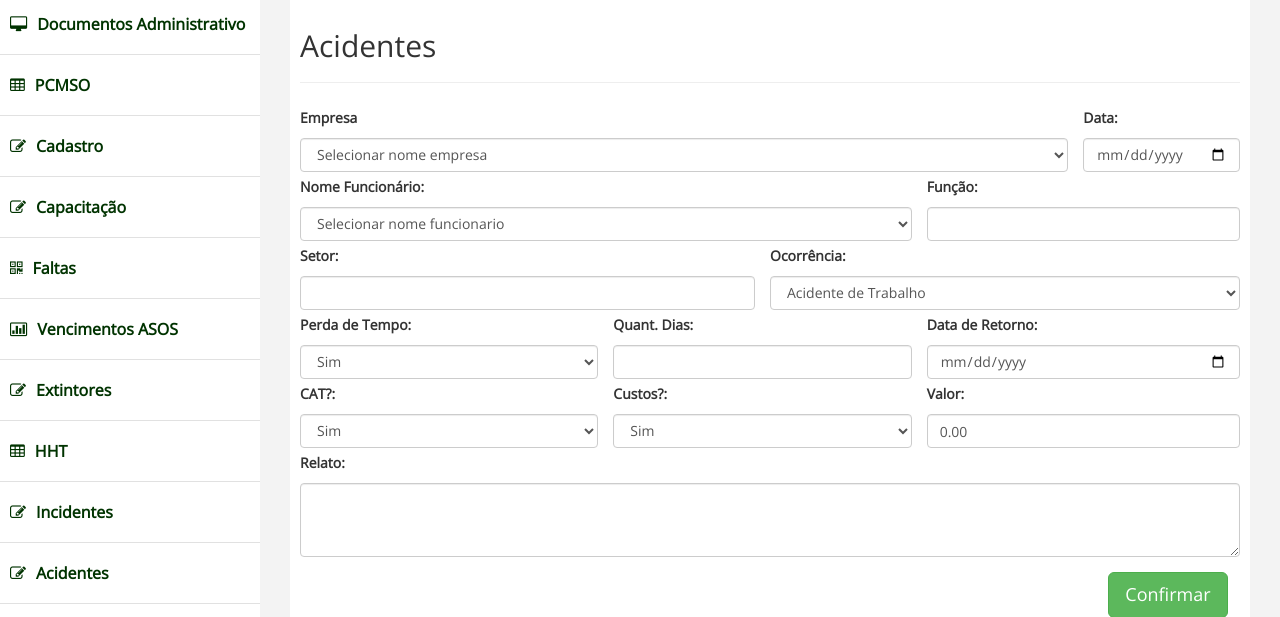
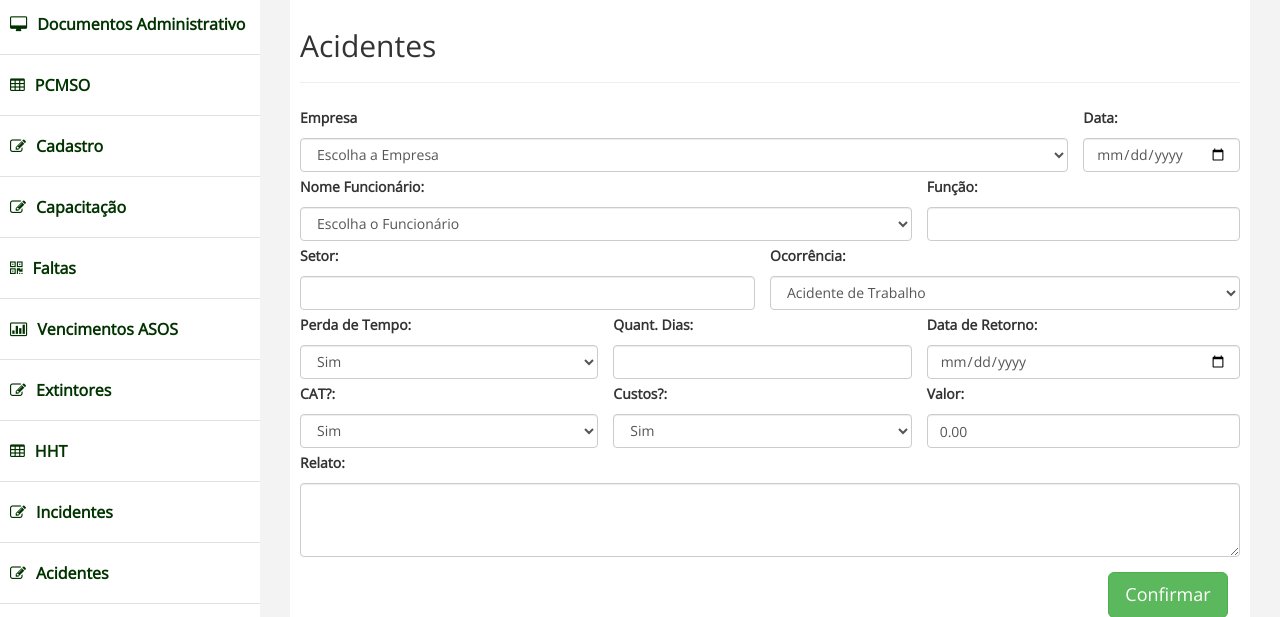
Before and after one commit to Tesshim/ELC, a PHP site: page /cadastro_acidente.php in a window 1280 px wide. Shown: the part 106-723 px from the top of the page. Run offline with PHP 8.4, Linux system fonts and the light colour scheme; data that the repository does not hold is empty.

Commit message:
Cadastro acidentes completo

```diff
--- a/Banco de dados/ELC.sql
+++ b/Banco de dados/ELC.sql
@@ -123,6 +123,7 @@ CREATE TABLE Acidente (
  Quant_Dias_Acidente INT NOT NULL,
  Data_de_Retorno DATE NOT NULL,
  CAT VARCHAR(3) NOT NULL,
+ Custos VARCHAR(3) NOT NULL,
  Valor_Acidente NUMERIC(15,2) NOT NULL,
  Relato_Acidente VARCHAR(200)
 );
--- a/cadastro_acidente.php
+++ b/cadastro_acidente.php
@@ -48,137 +48,120 @@
      </div>
      <!-- /. ROW  -->
 
-     <form >
+     <form action="inserir_cadastro_acidente.php" method="POST">
      <div class="row">
       <div class="col-md-12" >
         <div class="form-group" >
 
 
-        <span class="col-md-10" style="padding-left: 0px;">
-        <label>Empresa</label>
+          <span class="col-md-10" style="padding-left: 0px;">
+          <label for="cnpj_empresa">Empresa</label>
+            <select name="cnpj_empresa" id="cnpj_empresa" class="form-control">
+              <option value="">Escolha a Empresa</option>
+              <?php
+              require_once('data_base_conection.php');
+              $sql="SELECT * FROM cadastro_empresa;";
+              $objDb = new db();
+              $link = $objDb->conecta_mysql();
+              $resultado= mysqli_query($link, $sql);
+              while ($row = mysqli_fetch_assoc($resultado)) {
 
-            <select id="grau" class="form-control">
-              <option value="1">Selecionar nome empresa</option>
-              <option value="2">2</option>
-              <option value="3">3</option>
-              <option value="4">4</option>
+                echo '<option value="'.$row['CNPJ_Empresa'].'">'.$row['Nome_Fantasia'].'</option>';
+              }
 
+              ?>
             </select>
           </span>
 
            <span class="col-md-2" style="padding-left: 0px; padding-right: 0px" >
-            <label for="Identidade">Data:</label>
-            <input type="date"  class="form-control" name="Identidade" id="Identidade">
+            <label for="Data_Acidente">Data:</label>
+            <input type="date"  class="form-control" name="Data_Acidente" id="Data_Acidente">
           </span>
 
 
           <span class="col-md-8" style="padding-left: 0px; " >
-            <label for="Identidade">Nome Funcionário:</label>
-            <select id="grau" class="form-control">
-              <option value="1">Selecionar nome funcionario</option>
-              <option value="2">2</option>
-              <option value="3">3</option>
-              <option value="4">4</option>
+           <label for="nome_func">Nome Funcionário:</label>
+           <select name="cpf" id="nome_func" class="form-control">
+            <option >Escolha o Funcionário</option>
+          </select>
+        </span>
 
-            </select>
+          <span class="col-md-4" style="padding-left: 0px;  padding-right: 0px;" >
+            <label for="Funcao_Func">Função:</label>
+            <input type="text"  class="form-control" name="Funcao_Func" id="Funcao_Func">
           </span>
 
-
-          <span class="col-md-4" style="padding-left: 0px;  padding-right: 0px;" >
-            <label for="Identidade">Função:</label>
-            <input type="text"  class="form-control" name="Identidade" id="Identidade">
-          </span>
-
-
           <span class="col-md-6" style="padding-left: 0px; " >
-            <label for="Identidade">Setor:</label>
-            <input type="text"  class="form-control" name="Identidade" id="Identidade">
+            <label for="Setor_Func">Setor:</label>
+            <input type="text"  class="form-control" name="Setor_Func" id="Setor_Func">
           </span>
 
          <span class="col-md-6" style="padding-left: 0px; padding-right: 0px;" >
             <label for="Identidade">Ocorrência:</label>
-            <select id="grau" class="form-control">
-              <option value="1">Acidente de Trabalho</option>
-              <option value="2">Acidentes de Percurso</option>
-              <option value="3">Acidente Fora da Empresa</option>
+            <select id="grau"  name="Ocorrencia_Acidente" class="form-control">
+              <option value="Acidente de Trabalho">Acidente de Trabalho</option>
+              <option value="Acidentes de Percurso">Acidentes de Percurso</option>
+              <option value="Acidente Fora da Empresa">Acidente Fora da Empresa</option>
 
             </select>
           </span>
 
         <span class="col-md-4" style="padding-left: 0px;  " >
-            <label for="Identidade">Perda de Tempo:</label>
-            <select id="grau" class="form-control">
-              <option value="1">Sim</option>
-              <option value="2">Não</option>
+            <label for="Perda_de_Tempo">Perda de Tempo:</label>
+            <select id="Perda_de_Tempo" name="Perda_de_Tempo" class="form-control">
+              <option value="Sim">Sim</option>
+              <option value="Nao">Não</option>
+            </select>
+          </span>
+
+          <span class="col-md-4" style="padding-left: 0px;  " >
+            <label for="Quant_Dias_Acidente">Quant. Dias:</label>
+            <input type="number"  class="form-control" name="Quant_Dias_Acidente" id="Quant_Dias_Acidente">
+          </span>
+
+
+          <span class="col-md-4" style="padding-left: 0px;  padding-right: 0px;" >
+            <label for="Data_de_Retorno">Data de Retorno:</label>
+            <input type="date"  class="form-control" name="Data_de_Retorno" id="Data_de_Retorno">
+          </span>
+
+          <span class="col-md-4" style="padding-left: 0px; " >
+            <label for="CAT">CAT?:</label>
+            <select id="CAT" name="CAT" class="form-control">
+              <option value="Sim">Sim</option>
+              <option value="Nao">Não</option>
             </select>
           </span>
 
 
-
-
           <span class="col-md-4" style="padding-left: 0px;  " >
-            <label for="Identidade">Quant. Dias:</label>
-            <input type="number"  class="form-control" name="Identidade" id="Identidade">
-          </span>
-
-
-          <span class="col-md-4" style="padding-left: 0px;  padding-right: 0px;" >
-            <label for="Identidade">Data de Retorno:</label>
-            <input type="date"  class="form-control" name="Identidade" id="Identidade">
-          </span>
-
-          <span class="col-md-4" style="padding-left: 0px; " >
-            <label for="Identidade">CAT?:</label>
-            <select id="grau" class="form-control">
-              <option value="1">Sim</option>
-              <option value="2">Não</option>
-            </select>
-          </span>
-
-
-
-
-
-          <span class="col-md-4" style="padding-left: 0px;  " >
-            <label for="Identidade">Custos?:</label>
-            <select id="grau" class="form-control">
-              <option value="1">Sim</option>
-              <option value="2">Não</option>
+            <label for="Custos">Custos?:</label>
+            <select id="Custos" name="Custos" class="form-control">
+              <option value="Sim">Sim</option>
+              <option value="Nao">Não</option>
             </select>
           </span>
 
 
              <span class="col-md-4" style="padding-left: 0px; padding-right: 0px;" >
-            <label for="Identidade">Valor:</label>
-           <input class="form-control"  type="number" step="0.001" name="preco" id="preco" value='0.00' placeholder='0.00'/>
+            <label for="Valor_Acidente">Valor:</label>
+           <input class="form-control"  type="number" step="0.001" name="Valor_Acidente" id="Valor_Acidente" value='0.00' placeholder='0.00'/>
           </span>
 
 
           <span class="col-md-12" style="padding-left: 0px; padding-right: 0px; ">
-          <label>Relato:</label>
-          <textarea class="form-control" rows="3" name="salario" id="salario "  >
+          <label for="Relato_Acidente">Relato:</label>
+          <textarea class="form-control" rows="3" name="Relato_Acidente" id="Relato_Acidente "  >
            </textarea>
 
           </span>
-
-
-
-
-
       </div>
-
       <!-- dados da empresa -->
-
     </div>
-
-
-
    </div>  <!-- fim row-->
-
 
   <div class="row" style="margin-top: 15px">
     <div class="col-md-10"></div>
-
     <div class="col-md-2">
           <button type="submit" class="btn btn-success btn-lg">Confirmar</button>
     </div>
@@ -211,8 +194,7 @@
     </div>
   </div>
 
-
-  <!-- /. WRAPPER  -->
+ <!-- /. WRAPPER  -->
   <!-- SCRIPTS -AT THE BOTOM TO REDUCE THE LOAD TIME-->
   <!-- JQUERY SCRIPTS -->
   <script src="assets/js/jquery-1.10.2.js"></script>
@@ -223,6 +205,38 @@
 
   <script src="js/chosen.jquery.js"></script>
 <script src="js/functions.js"></script>
+<script type="text/javascript">
+    $(function(){
+      $('#cnpj_empresa').change(function(){
+
+
+
+
+        if( $(this).val() ) {
+          $('#nome_func').hide();
+
+          $.getJSON('selecionar_func.php?search=',{cnpj_empresa: $(this).val(), ajax: 'true'}, function(j){
+            var options = '<option value="">Escolha o Funcionário</option>';
+
+                      for (var i = 0; i < j.length; i++) {
+              options += '<option value="' + j[i].id + '">' + j[i].nome_func + '</option>';
+              aux=true;
+            }
+
+                 $('#nome_func').html(options).show();
+
+          });
+        }
+        else {
+
+          $('#nome_func').html('<option > Escolha o Funcionário </option>');
+
+        }
+
+
+      });
+    });
+    </script>
 
   </body>
   </html>
```
Also changed, not shown: inserir_cadastro_acidente.php (added, +36 -0 lines).
